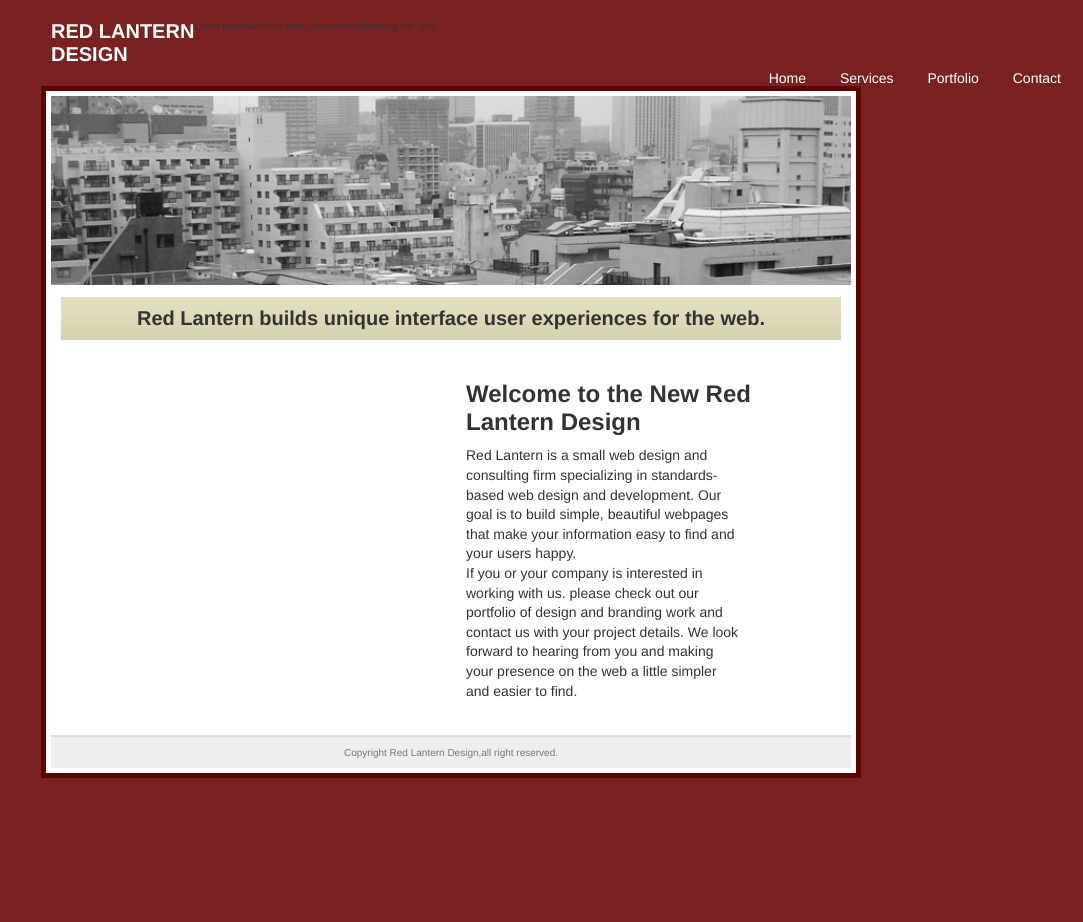
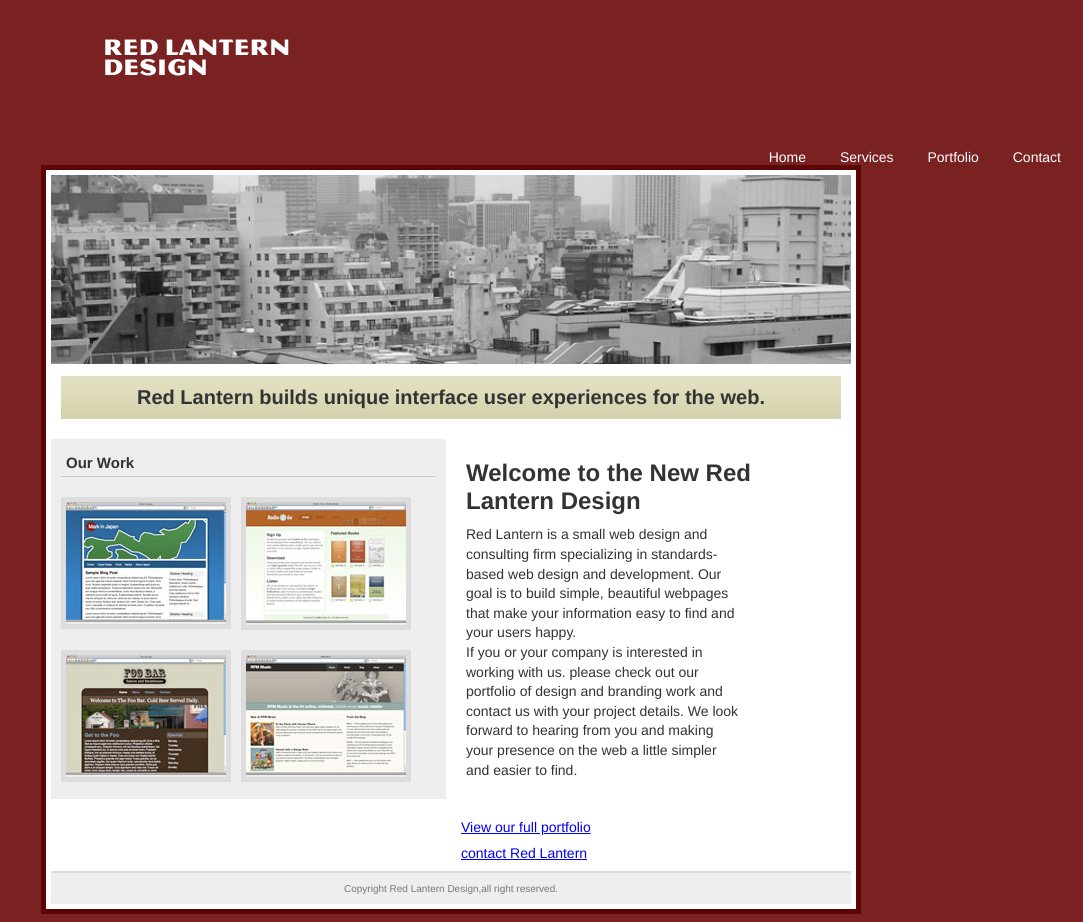
Before and after one commit to bambi81/web2023, a plain HTML site: page index.html in a window 1280 px wide. Shown: the whole page, without its empty margins (197-1280 px from the left). Before the commit the page ends 800 px from the top, so only its background shows below. Drawn offline with Linux system fonts and the light colour scheme.

Commit message:
2023/09/21

```diff
--- a/index.html
+++ b/index.html
@@ -106,6 +106,33 @@ color: #ff0000;
 #content p {
 	margin: 0 0 10px 0;
 }
+#sidebar {
+	background: #EEE;
+}
+
+#sidebar h2 {
+	font-weight: bold;
+	border-bottom: 1px solid #ccc;
+	margin: 0 0 20px 0;
+	padding: 5px;
+}
+#link-list {
+	margin: 20px 0 0 0;
+	font-size: 1.4em;
+}
+#link-list li {
+	 margin: 0 0 10px 410px;/* margin: 0 0 10px 0px; 原*/
+	list-style:none;
+}
+#port li {
+	margin: 0 10px 20px 0;
+	float: left;
+	border: 5px solid #ddd;
+	 list-style:none; /*條列取消*/
+	 display: inline; /*Inline行內元素 元素可在同一行內呈現 */
+	 margin: 10 0 0 10px;/*左邊空位*/
+
+}
 #footer {
 	clear: both;
 	background: #eee;
@@ -118,7 +145,9 @@ color: #ff0000;
 </head>
 <body>
     <div id="masthead">
-    <h1>RED LANTERN<br>DESIGN</h1>
+    <!-- <h1>RED LANTERN<br>DESIGN</h1> -->
+	<img src="rl_logo.png"/>
+
     </div>
     <!-- <div>
         <h1><font color="purple">標籤</font></h1>
@@ -130,7 +159,7 @@ color: #ff0000;
             <li>5</li>
         </u1>
     </div> -->
-    <span class="amp">Lorem ipsum dolor sit amet consectetur adipisicing elit. Sint </span>
+    <span class="amp"> </span>
     <ul id="nav">
         <li><a href="index.html">Home</a></li>
         <li><a href="services.html">Services</a></li>
@@ -158,9 +187,22 @@ color: #ff0000;
                 forward to hearing from you and making<br>
                 your presence on the web a little simpler<br>
                 and easier to find.</p>
+
+
         </div>
-    <div id="sidebar"></div>
-            <div id="footer">Copyright  Red Lantern Design,all right reserved.</div>
+
+    <div id="sidebar"><h2>Our Work</h2>
+		<div id="port"><li>
+			<img src="markinjapan.jpg"/></li>
+			<li><img src="a2g.jpg"/></li>
+			<li><img src="foobar.jpg"/></li>
+			<li><img src="rpm.jpg"/></li>
+		</div>
+	</div>
+	<div id="link-list"><li><a href="portfolio.html">View our full portfolio</a></li>
+		<li><a href="contact.html">contact Red Lantern</a></li>
+	</div>
+	<div id="footer">Copyright  Red Lantern Design,all right reserved.</div>
     </div>
 
     <!-- <div id="footer">
```
Also changed, not shown: a2g.jpg (added), foobar.jpg (added), markinjapan.jpg (added), rl_logo.png (added), rpm.jpg (added).
